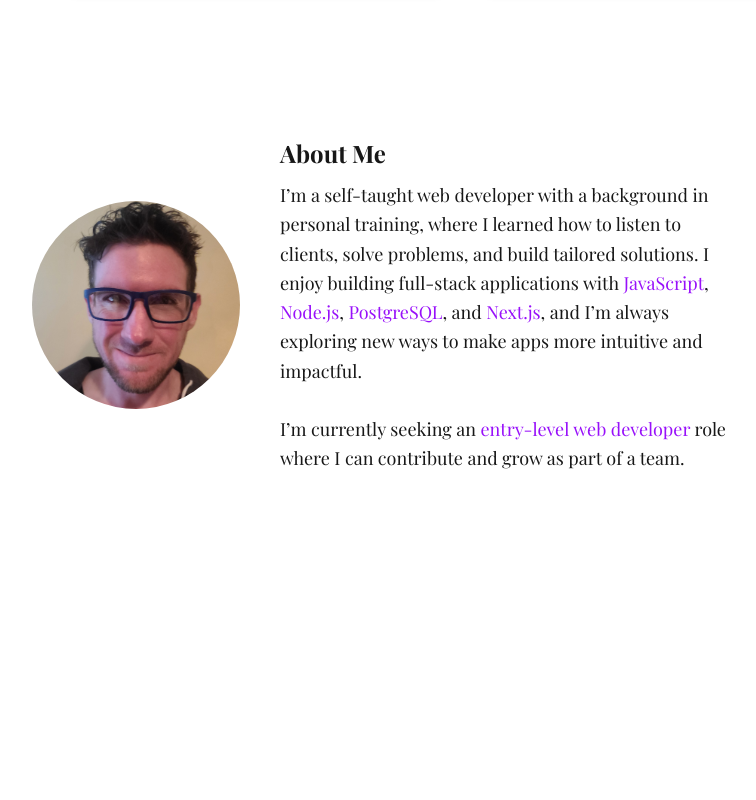
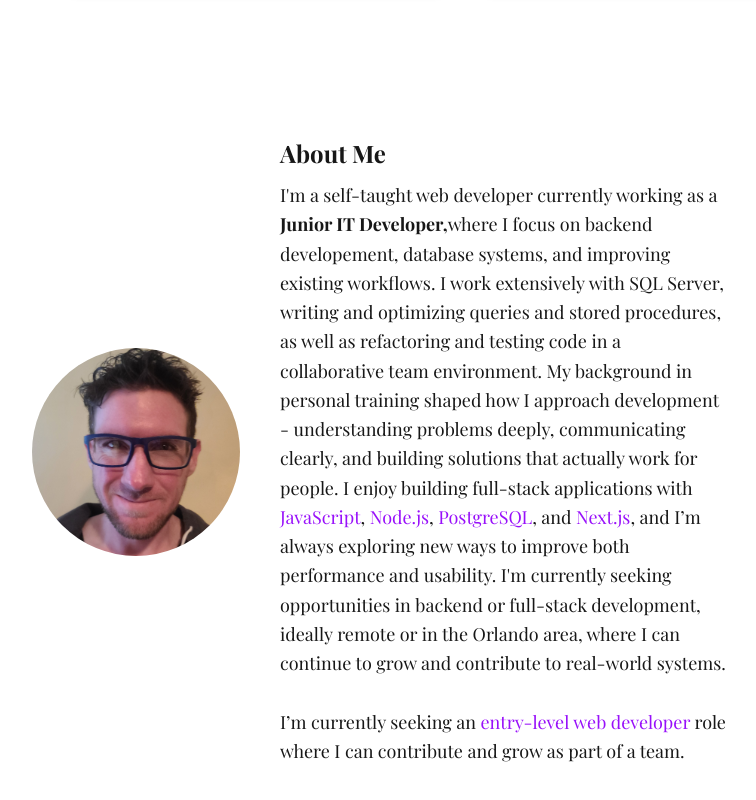
Before and after one commit to Apurcell88/portfolio, a Next.js app: page / in a window 1280 px wide. Shown: the part 1008-1808 px from the top of the page, without its empty margins (176-932 px from the left). Before the commit the page ends 1594 px from the top, so only its background shows below. Built offline with nearby package versions, Linux system fonts and the light colour scheme.

Commit message:
Updated about me to reflect who I am now

```diff
--- a/src/app/page.js
+++ b/src/app/page.js
@@ -1,3 +1,4 @@
+/* eslint-disable react/no-unescaped-entities */
 /* eslint-disable @next/next/no-img-element */
 "use client";
 
@@ -57,15 +58,24 @@ export default function Home() {
         <div className="max-w-md text-center md:text-left">
           <h3 className="text-2xl font-semibold mb-3">About Me</h3>
           <p className="text-base md:text-lg leading-relaxed">
-            I’m a self-taught web developer with a background in personal
-            training, where I learned how to listen to clients, solve problems,
-            and build tailored solutions. I enjoy building full-stack
-            applications with{" "}
+            I'm a self-taught web developer currently working as a <b>Junior IT Developer,</b>
+            where I focus on backend developement, database systems, and improving existing
+            workflows. I work extensively with SQL Server, writing and optimizing queries and
+            stored procedures, as well as refactoring and testing code in a collaborative team
+            environment.
+
+            My background in personal training shaped how I approach development - understanding
+            problems deeply, communicating clearly, and building solutions that actually work
+            for people. I enjoy building full-stack applications with{" "}
             <span className="text-purple-600">JavaScript</span>,{" "}
             <span className="text-purple-600">Node.js</span>,{" "}
             <span className="text-purple-600">PostgreSQL</span>, and{" "}
             <span className="text-purple-600">Next.js</span>, and I’m always
-            exploring new ways to make apps more intuitive and impactful.
+            exploring new ways to improve both performance and usability.
+
+            I'm currently seeking opportunities in backend or full-stack development, ideally
+            remote or in the Orlando area, where I can continue to grow and contribute to
+            real-world systems.
             <br />
             <br />
             I’m currently seeking an{" "}
```
